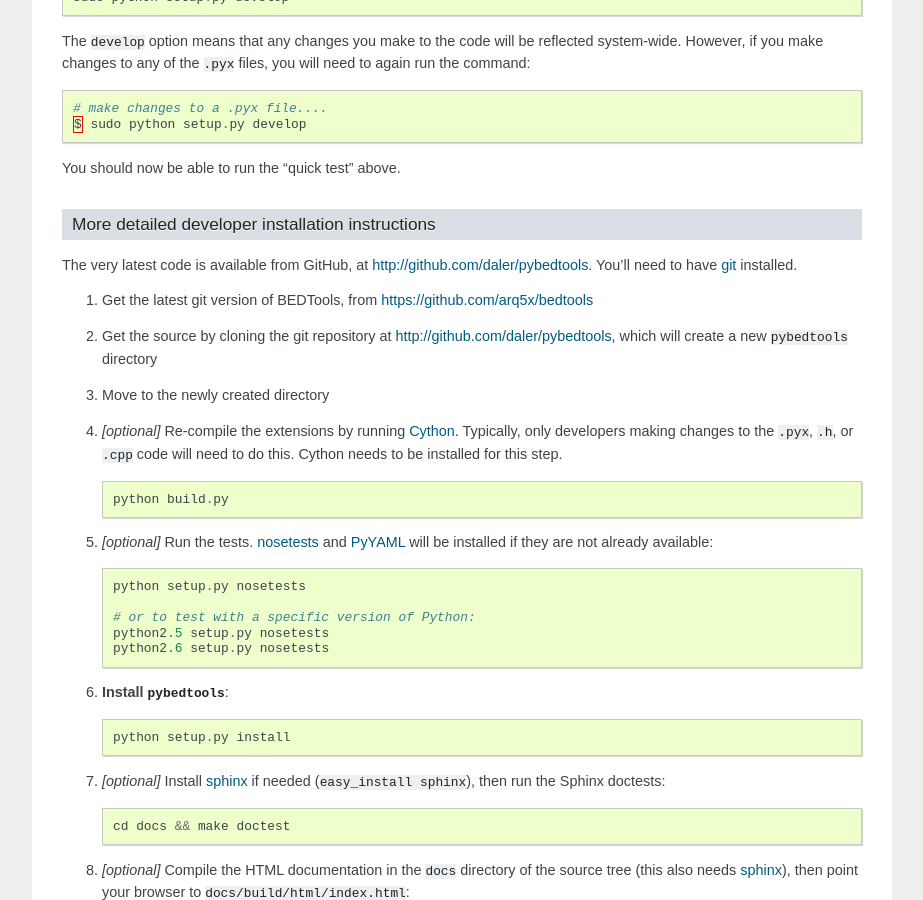
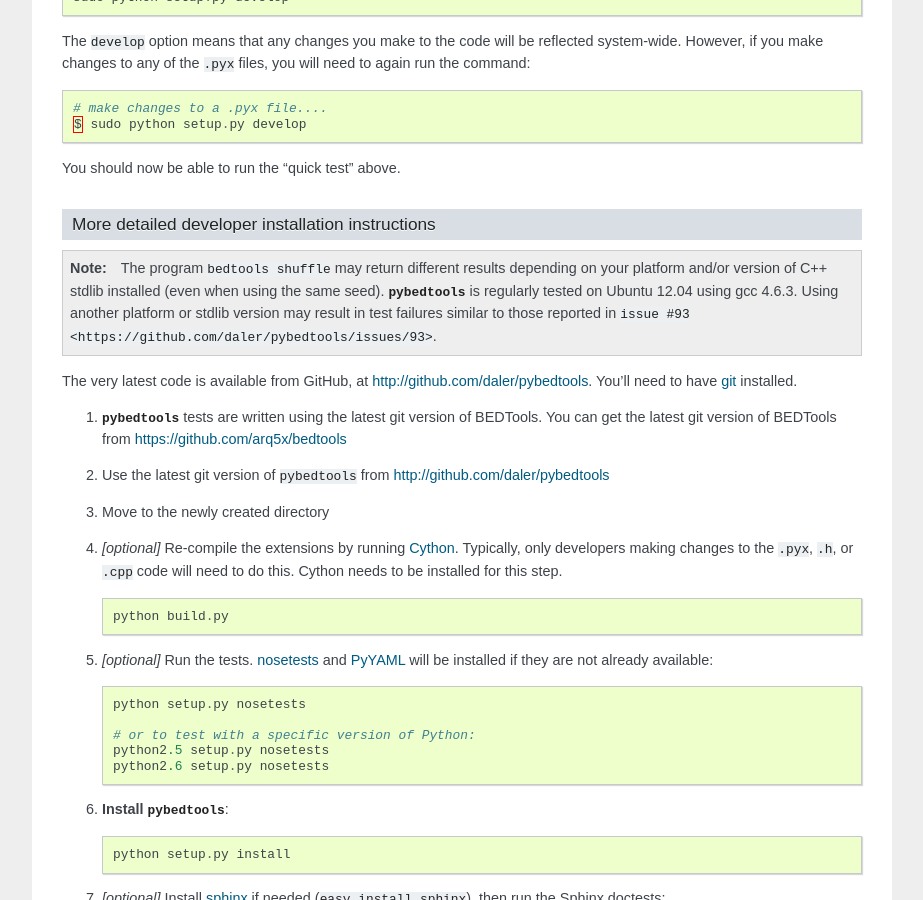
Before and after one commit to daler/pybedtools, a Sphinx documentation site: the page built from docs/source/main.rst, in a window 1280 px wide and 900 px high, scrolled down 2796 px. Shown: the whole window, without its empty margins (198-1121 px from the left). Built offline with Sphinx 7.4.7, drawn with Linux system fonts in a browser that asks for light colours; the version number could not be read and is left out; comment, search, counter and statistics services are not loaded; some of the changed text lies outside the part shown.

Commit message:
add note about tests that use shuffle; fixes #93

```diff
--- a/docs/source/main.rst
+++ b/docs/source/main.rst
@@ -88,7 +88,7 @@ Notes on supported systems
 
 :Linux:
 
-    Routinely tested on Ubuntu 10.04 and 11.10, but should run on any GNU/Linux
+    Routinely tested on Ubuntu 12.04, but should run on any GNU/Linux
     distribution with the above pre-requisites satisfied.
 
 
@@ -172,15 +172,26 @@ You should now be able to run the "quick test" above.
 
 More detailed developer installation instructions
 +++++++++++++++++++++++++++++++++++++++++++++++++
+
+.. note::
+
+    The program `bedtools shuffle` may return different results depending on
+    your platform and/or version of C++ stdlib installed (even when using the
+    same seed).  :mod:`pybedtools` is regularly tested on Ubuntu 12.04 using
+    gcc 4.6.3.  Using another platform or stdlib version may result in test
+    failures similar to those reported in `issue #93
+    <https://github.com/daler/pybedtools/issues/93>`.
+
 The very latest code is available from GitHub, at
 http://github.com/daler/pybedtools.  You'll need to have `git
 <http://git-scm.com/>`_ installed.
 
-#. Get the latest git version of BEDTools, from https://github.com/arq5x/bedtools
+#. :mod:`pybedtools` tests are written using the latest git version of
+   BEDTools. You can get the latest git version of BEDTools from
+   https://github.com/arq5x/bedtools
 
-#. Get the source by cloning the git repository at
-   http://github.com/daler/pybedtools, which will create a new `pybedtools`
-   directory
+#. Use the latest git version of `pybedtools` from
+   http://github.com/daler/pybedtools
 
 #. Move to the newly created directory
 
```
